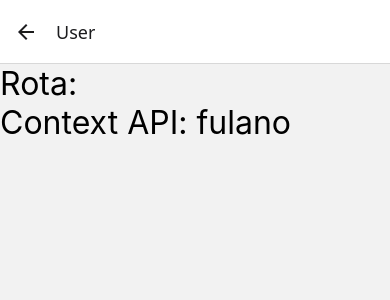
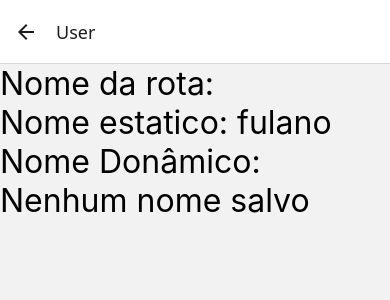
Before and after one commit to Ikarosuu/Trabalhando-com-Contextos, a React Native app: screen /Home in a window 390 px wide. Both pictures are taken after a click on the button "LOGAR". Shown: the top 300 px of the page. Built offline with nearby package versions, Linux system fonts and the light colour scheme.

Commit message:
escrevendo e lendo contextos

```diff
--- a/App.tsx
+++ b/App.tsx
@@ -1,4 +1,4 @@
-import { StyleSheet, Text, View } from 'react-native';
+import { StyleSheet } from 'react-native';
 import { NavigationContainer } from '@react-navigation/native'
 import { createStackNavigator } from '@react-navigation/stack'
 import HomeScreen from './src/screens/HomeScreen';
--- a/src/contexts/userContext.tsx
+++ b/src/contexts/userContext.tsx
@@ -1,8 +1,10 @@
-import { createContext } from 'react'
+import { createContext, useState } from 'react'
 
 // tipagem
 interface UserContextProps {
     nome: string
+    loginName: string
+    save: (user: string) => void
 }
 
 // Criando um contexto
@@ -10,10 +12,19 @@ export const UserContext = createContext<UserContextProps | undefined>(undefined
 
 // Criando o provider
 export default function UserContextProvider({children}: any){
-    const contextValue = { nome: 'fulano'}
+
+    const [loginName, setloginName] = useState<string>('')  //Write and Read
+
+    const contextValues = { nome: 'fulano', loginName: loginName, save: saveLoginUserCache}
+
+    function saveLoginUserCache(user: string){
+        if(user != ''){
+            setloginName(user)
+        }
+    }
 
     return(
-        <UserContext.Provider value={contextValue}>
+        <UserContext.Provider value={contextValues}>
             {children}
         </UserContext.Provider>
     )
--- a/src/screens/HomeScreen.tsx
+++ b/src/screens/HomeScreen.tsx
@@ -1,7 +1,8 @@
-import { View, Text, TextInput, Button } from "react-native";
-import { useState } from 'react'
+import { View, TextInput, Button } from "react-native";
+import { useState, useContext } from 'react'
 import { StackNavigationProp } from '@react-navigation/stack'
 import { RootStackParamList } from "../../App";
+import { UserContext } from "../contexts/userContext";
 
 type HomeScreenProps = {
     navigation: StackNavigationProp<RootStackParamList, "Home">
@@ -9,8 +10,10 @@ type HomeScreenProps = {
 
 export default function HomeScreen({navigation}: HomeScreenProps){
     const [inputText, setinputText] = useState("")
+    const userContext = useContext(UserContext)
 
     const navigateToUserScreen = () => {
+        userContext?.save(inputText)
         navigation.navigate("User", { username: inputText})
     }
 
--- a/src/screens/UserScreen.tsx
+++ b/src/screens/UserScreen.tsx
@@ -13,13 +13,15 @@ export default function UserScreen({route}: UserScreenProps) {
     const { username } = route.params
 
     // usando contexto
-    const UserContextValue = useContext(UserContext)
-    const nome = UserContextValue?.nome || 'Nenhum nome saldo'
+    const userContextValue = useContext(UserContext)
+    const nomeDinamico = userContextValue?.loginName || 'Nenhum nome salvo'
+    const nomeEstatico = userContextValue?.nome || 'Nenhum nome fornecido'
 
     return (
         <View>
-            <Text style={{fontSize: 32}}>Rota: {username}</Text>
-            <Text style={{fontSize: 32}}>Context API: {nome}</Text>
+            <Text style={{fontSize: 32}}>Nome da rota: {username}</Text>
+            <Text style={{fontSize: 32}}>Nome estatico: {nomeEstatico}</Text>
+            <Text style={{fontSize: 32}}>Nome Donâmico: {nomeDinamico}</Text>
         </View>
     );
 }
```
